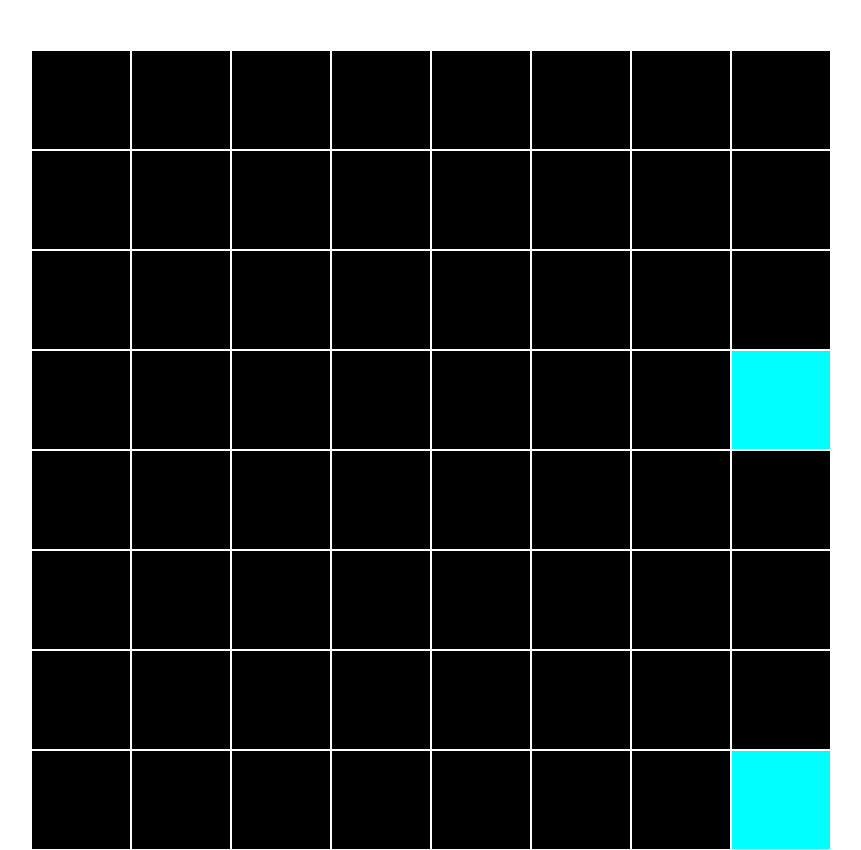
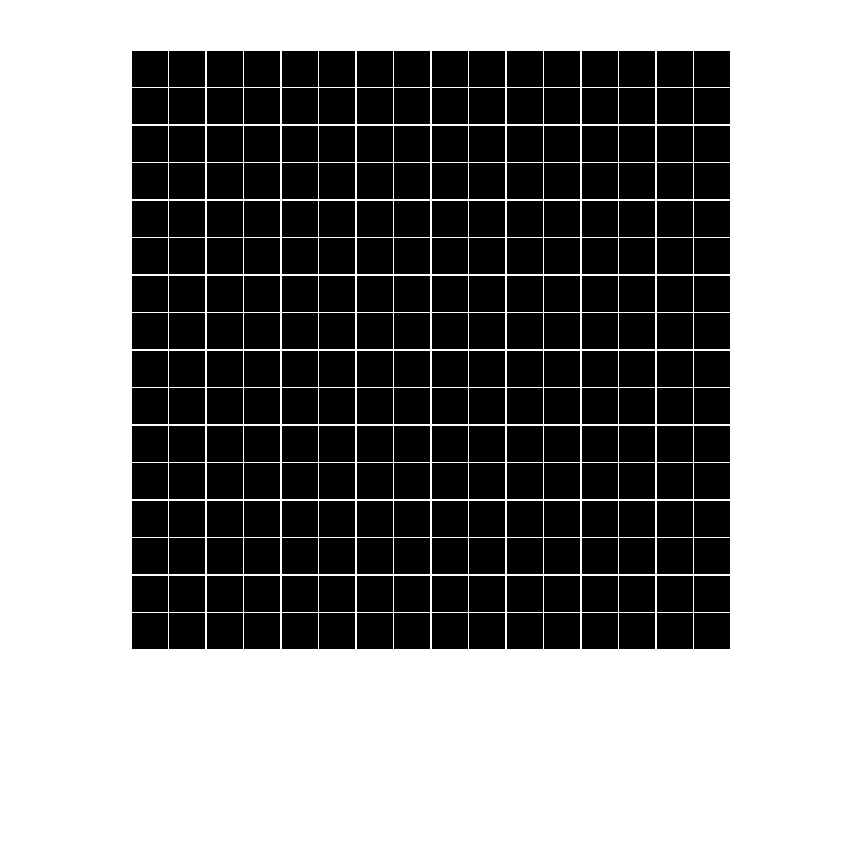
Before and after one commit to jan-c-nowak/odin-etch-a-sketch, a plain HTML site: page index.html in a window 1280 px wide. Shown: the whole page, without its empty margins (209-1070 px from the left). After the commit the page ends 800 px from the top, so only its background shows below. Drawn offline with Linux system fonts and the light colour scheme.

Commit message:
add building board

```diff
--- a/etch.js
+++ b/etch.js
@@ -1,5 +1,11 @@
 function calculateGridElementSize(gridSideLength) {
     return (1/gridSideLength)*100; //returns in % container width
+}
+
+function styleGridElement(gridElement, relativeGridElemWidth){
+    gridElement.setAttribute('class', "grid-element");
+    gridElement.style.flexBasis = `${relativeGridElemWidth}%`;
+    gridElement.style.height = `${relativeGridElemWidth}%`;
 }
 
 function generateSquareGrid(gridSideLength){
@@ -8,14 +14,13 @@ function generateSquareGrid(gridSideLength){
 
     for(let i=0; i < gridSideLength * gridSideLength; i++){
         let gridElement = document.createElement("div");
-        gridElement.setAttribute('class', "grid-element");
 
-
-        gridElement.style.flexBasis = `${relativeGridElemWidth}%`;
-        gridElement.style.height = `${relativeGridElemWidth}%`;
+        styleGridElement(gridElement,relativeGridElemWidth);
 
         container.appendChild(gridElement);
     }
 }
 
-generateSquareGrid(8);
+
+
+generateSquareGrid(16);
--- a/style.css
+++ b/style.css
@@ -10,8 +10,8 @@
 
     margin: auto;
     margin-top: 50px;
-    width: 800px;
-    height: 800px;
+    width: 600px;
+    height: 600px;
 }
 
 .grid-element {
@@ -22,7 +22,3 @@
     padding: 0;
     margin: 0.1%;
 }
-
-.grid-element:nth-child(32n) {
-    background-color: cyan;
-}
```
